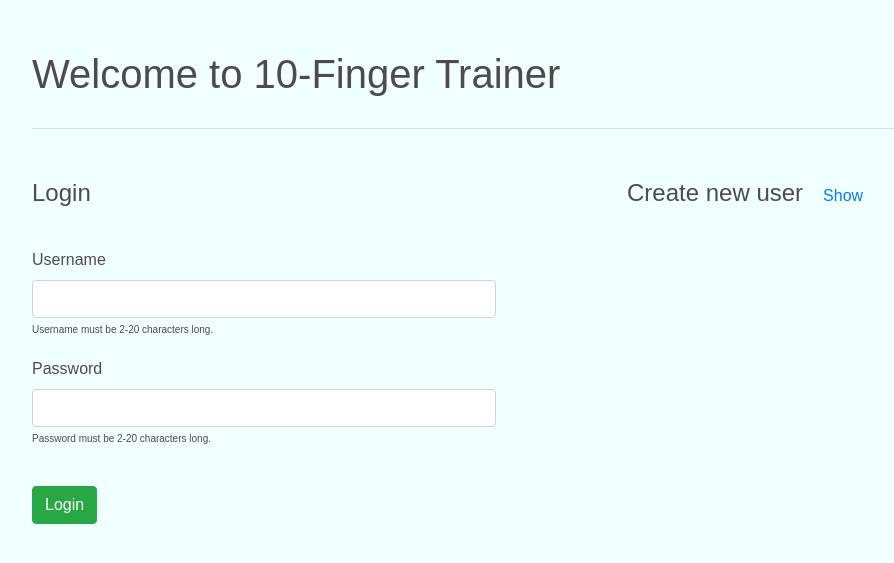
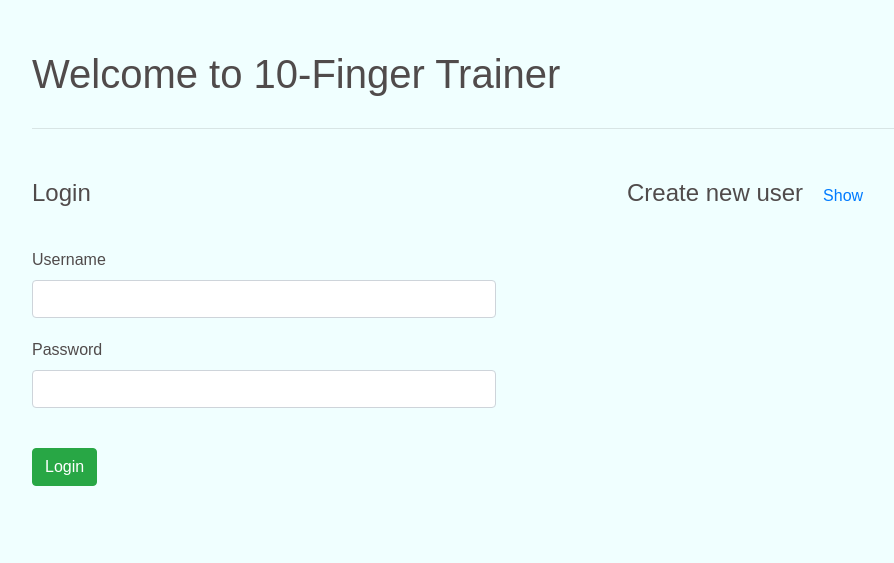
Before and after one commit to ramipiik/kymmensormiharjoittelu, a Flask app: template src/templates/index.html in a window 1280 px wide. Shown: the top 563 px of the page, without its empty margins (53-947 px from the left). Run offline with Flask 2, Linux system fonts and the light colour scheme; the template is opened without the code that fills it, so the values that code supplies are empty; some libraries are stand-ins or nearby versions.

```diff
--- a/src/templates/index.html
+++ b/src/templates/index.html
@@ -21,17 +21,11 @@
                                 <div >
                                     <label for="username" >Username</label>
                                     <input type="username" class="form-control" id="username" name="username">
-                                    <div id="usernameHelpBlock" class="form-text" style="font-size: x-small;">
-                                        Username must be 2-20 characters long.
-                                    </div>
                                 </div>
                             </div>
                             <div class="form-group" style="margin-bottom: 40px; margin-top: 20px;">
                                 <label for="password">Password</label>
                                 <input type="password" class="form-control" id="password" name="password">
-                                <div id="passwordHelpBlock" class="form-text" style="font-size: x-small;">
-                                    Password must be 2-20 characters long.
-                                </div>
                             </div>
                             <button type="submit" class="btn btn-success">Login</button>
                         </form>
```
